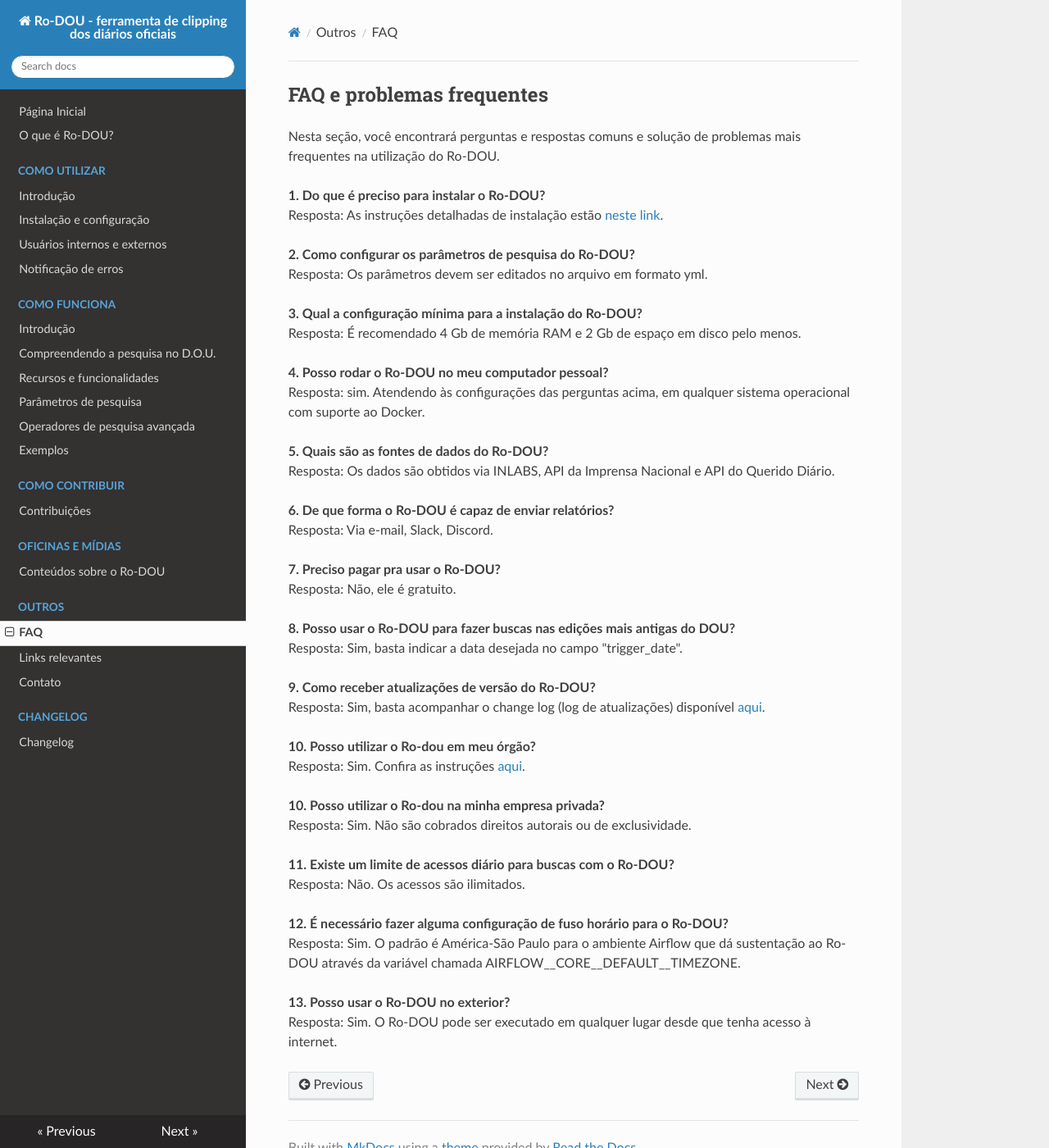
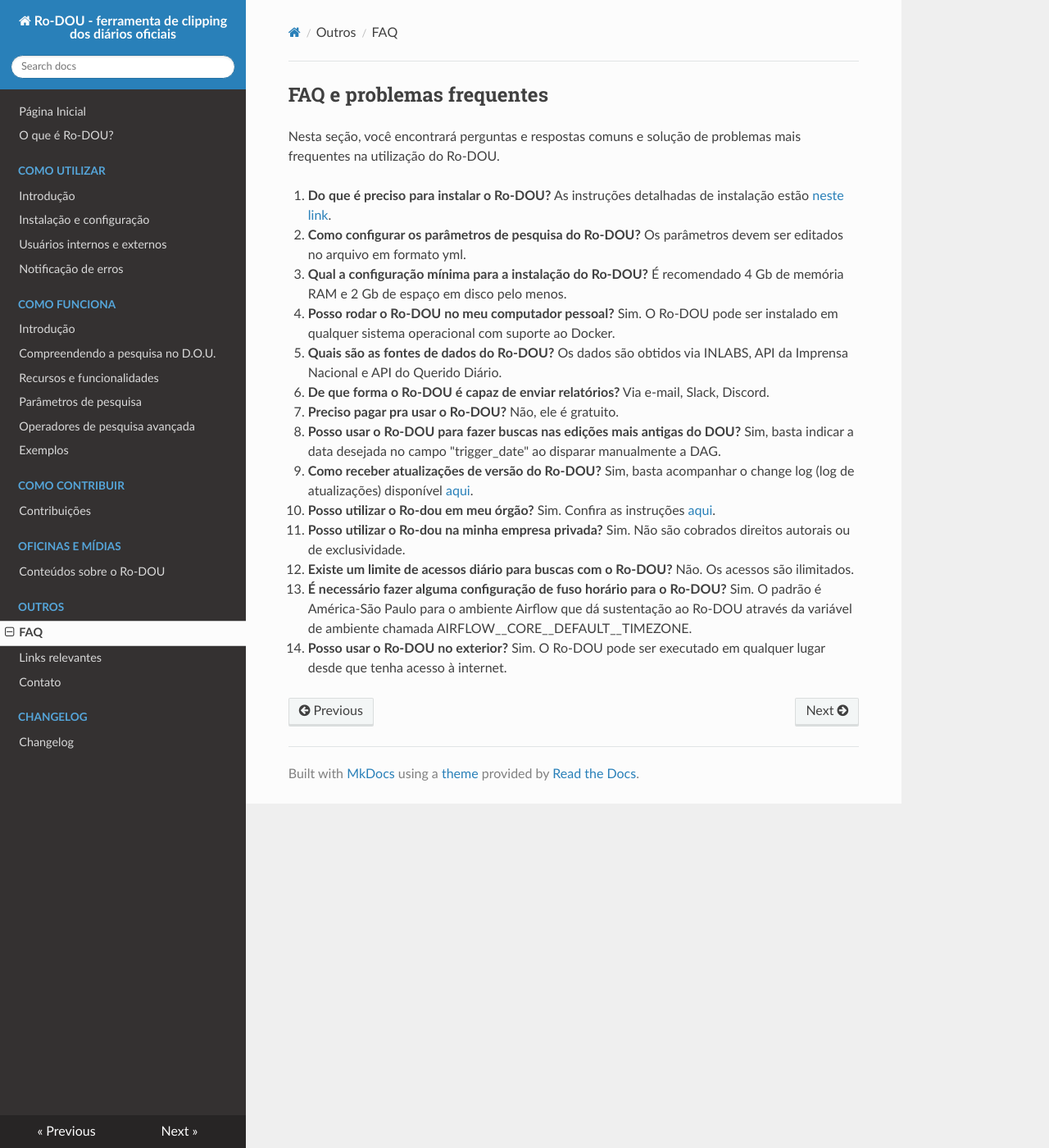
Before and after one commit to gestaogovbr/Ro-dou, an MkDocs documentation site: the page built from docs/docs/outros/faq.md, in a window 1280 px wide and 1400 px high. Shown: the whole window at 82% size. Built offline with MkDocs 1.6.1, drawn with Linux system fonts in a browser that asks for light colours; nearby versions of some CDN libraries.

Commit message:
Adjust ordered list and text

```diff
--- a/docs/docs/outros/faq.md
+++ b/docs/docs/outros/faq.md
@@ -2,44 +2,44 @@
 
 Nesta seção, você encontrará perguntas e respostas comuns e solução de problemas mais frequentes na utilização do Ro-DOU.
 
-**1. Do que é preciso para instalar o Ro-DOU?** <br>
-Resposta: As instruções detalhadas de instalação estão [neste link](https://gestaogovbr.github.io/Ro-dou/como_utilizar/instalacao/).<br>
+1. **Do que é preciso para instalar o Ro-DOU?**
+As instruções detalhadas de instalação estão [neste link](https://gestaogovbr.github.io/Ro-dou/como_utilizar/instalacao/).
 
-**2. Como configurar os parâmetros de pesquisa do Ro-DOU?** <br>
-Resposta: Os parâmetros devem ser editados no arquivo em formato yml. <br>
+1. **Como configurar os parâmetros de pesquisa do Ro-DOU?**
+Os parâmetros devem ser editados no arquivo em formato yml.
 
-**3. Qual a configuração mínima para a instalação do Ro-DOU?** <br>
-Resposta: É recomendado 4 Gb de memória RAM e 2 Gb de espaço em disco pelo menos. <br>
+1. **Qual a configuração mínima para a instalação do Ro-DOU?**
+É recomendado 4 Gb de memória RAM e 2 Gb de espaço em disco pelo menos.
 
-**4. Posso rodar o Ro-DOU no meu computador pessoal?** <br>
-Resposta: sim. Atendendo às configurações das perguntas acima, em qualquer sistema operacional com suporte ao Docker. <br>
+1. **Posso rodar o Ro-DOU no meu computador pessoal?**
+Sim. O Ro-DOU pode ser instalado em qualquer sistema operacional com suporte ao Docker.
 
-**5. Quais são as fontes de dados do Ro-DOU?** <br>
-Resposta: Os dados são obtidos via INLABS, API da Imprensa Nacional e API do Querido Diário. <br>
+1. **Quais são as fontes de dados do Ro-DOU?**
+ Os dados são obtidos via INLABS, API da Imprensa Nacional e API do Querido Diário.
 
-**6. De que forma o Ro-DOU é capaz de enviar relatórios?** <br>
-Resposta: Via e-mail, Slack, Discord. <br>
+1. **De que forma o Ro-DOU é capaz de enviar relatórios?**
+Via e-mail, Slack, Discord.
 
-**7. Preciso pagar pra usar o Ro-DOU?** <br>
-Resposta: Não, ele é gratuito. <br>
+1. **Preciso pagar pra usar o Ro-DOU?**
+Não, ele é gratuito.
 
-**8. Posso usar o Ro-DOU para fazer buscas nas edições mais antigas do DOU?** <br>
-Resposta: Sim, basta indicar a data desejada no campo "trigger_date". <br>
+1. **Posso usar o Ro-DOU para fazer buscas nas edições mais antigas do DOU?**
+Sim, basta indicar a data desejada no campo "trigger_date" ao disparar manualmente a DAG.
 
-**9. Como receber atualizações de versão do Ro-DOU?** <br>
-Resposta: Sim, basta acompanhar o change log (log de atualizações) disponível [aqui](https://gestaogovbr.github.io/Ro-dou/changelog/changelog/). <br>
+1. **Como receber atualizações de versão do Ro-DOU?**
+Sim, basta acompanhar o change log (log de atualizações) disponível [aqui](https://gestaogovbr.github.io/Ro-dou/changelog/changelog/).
 
-**10. Posso utilizar o Ro-dou em meu órgão?** <br>
-Resposta: Sim. Confira as instruções [aqui](https://gestaogovbr.github.io/Ro-dou/como_utilizar/usuarios/).
+1. **Posso utilizar o Ro-dou em meu órgão?**
+Sim. Confira as instruções [aqui](https://gestaogovbr.github.io/Ro-dou/como_utilizar/usuarios/).
 
-**10. Posso utilizar o Ro-dou na minha empresa privada?** <br>
-Resposta: Sim. Não são cobrados direitos autorais ou de exclusividade. <br>
+1. **Posso utilizar o Ro-dou na minha empresa privada?**
+Sim. Não são cobrados direitos autorais ou de exclusividade.
 
-**11. Existe um limite de acessos diário para buscas com o Ro-DOU?** <br>
-Resposta: Não. Os acessos são ilimitados. <br>
+1. **Existe um limite de acessos diário para buscas com o Ro-DOU?**
+Não. Os acessos são ilimitados.
 
-**12. É necessário fazer alguma configuração de fuso horário para o Ro-DOU?** <br>
-Resposta: Sim. O padrão é América-São Paulo para o ambiente Airflow que dá sustentação ao Ro-DOU através da variável chamada AIRFLOW__CORE__DEFAULT__TIMEZONE. <br>
+1. **É necessário fazer alguma configuração de fuso horário para o Ro-DOU?**
+Sim. O padrão é América-São Paulo para o ambiente Airflow que dá sustentação ao Ro-DOU através da variável de ambiente chamada AIRFLOW__CORE__DEFAULT__TIMEZONE.
 
-**13. Posso usar o Ro-DOU no exterior?** <br>
-Resposta: Sim. O Ro-DOU pode ser executado em qualquer lugar desde que tenha acesso à internet. <br>
+1. **Posso usar o Ro-DOU no exterior?**
+Sim. O Ro-DOU pode ser executado em qualquer lugar desde que tenha acesso à internet.
```
